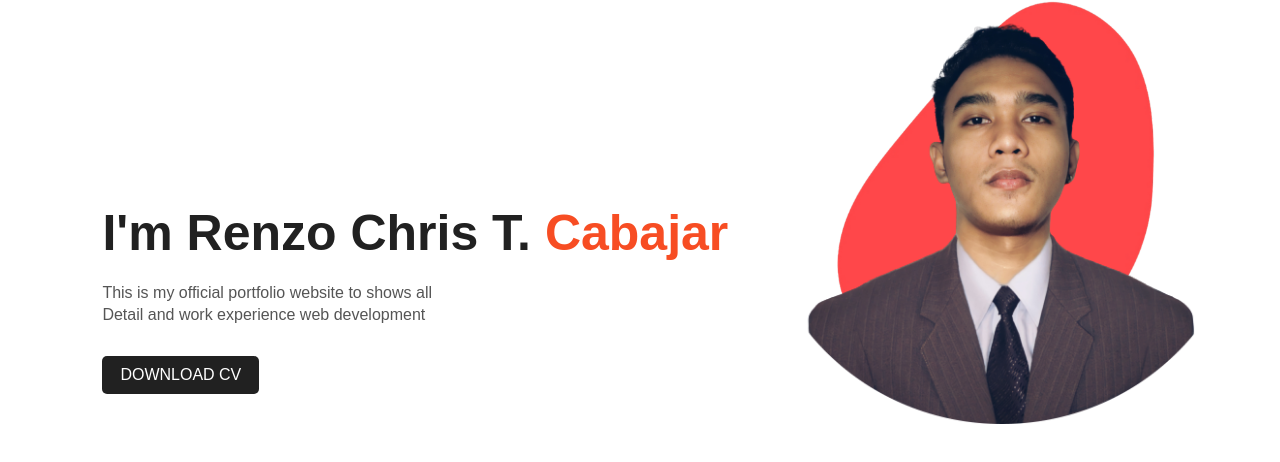
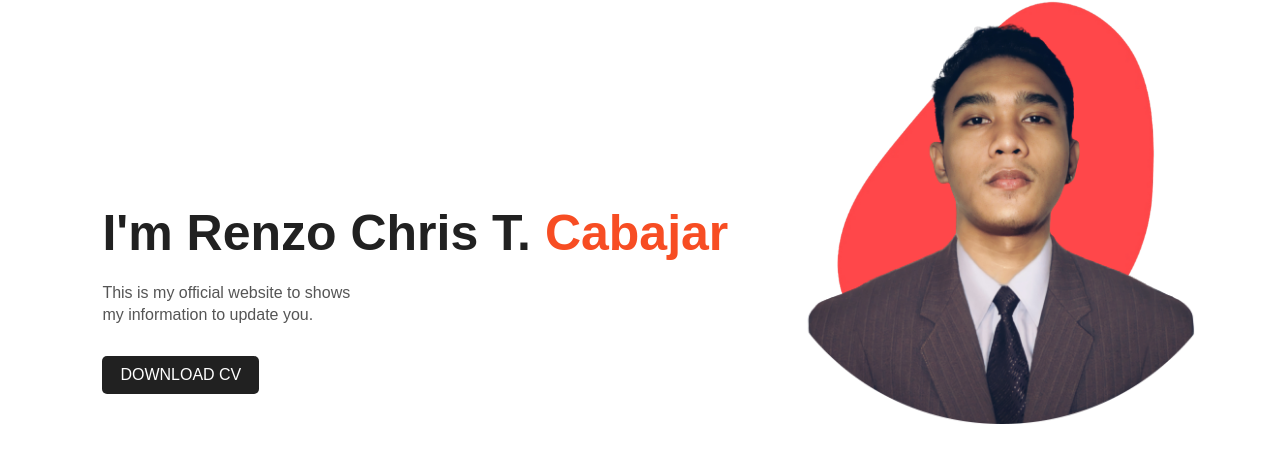
Before and after one commit to renzoXgray/renzoxgray, a plain HTML site: page index.html in a window 1280 px wide. Shown: the part 172-634 px from the top of the page. Drawn offline with Linux system fonts and the light colour scheme.

Commit message:
Update index.html

```diff
--- a/index.html
+++ b/index.html
@@ -4,7 +4,7 @@
     <meta charset="UTF-8">
     <meta http-equiv="X-UA-Compatible" content="IE=edge">
     <meta name="viewport" content="width=device-width, initial-scale=1.0">
-    <title>Personal Portfolio</title>
+    <title>Renzoxgray</title>
     <link rel="stylesheet" href="style18.css">
 </head>
 <body>
@@ -20,8 +20,8 @@
 </nav>
         <div class="index1">
         <h1>I'm Renzo Chris T. <span>Cabajar</span> </h1>
-        <p>This is my official portfolio website to shows all
-            <br>Detail and work experience web development
+        <p>This is my official website to shows
+            <br>my information to update you.
         </p>
         <a href="CV_Cabajar.pdf" download="">DOWNLOAD CV</a>
         </div>
```
